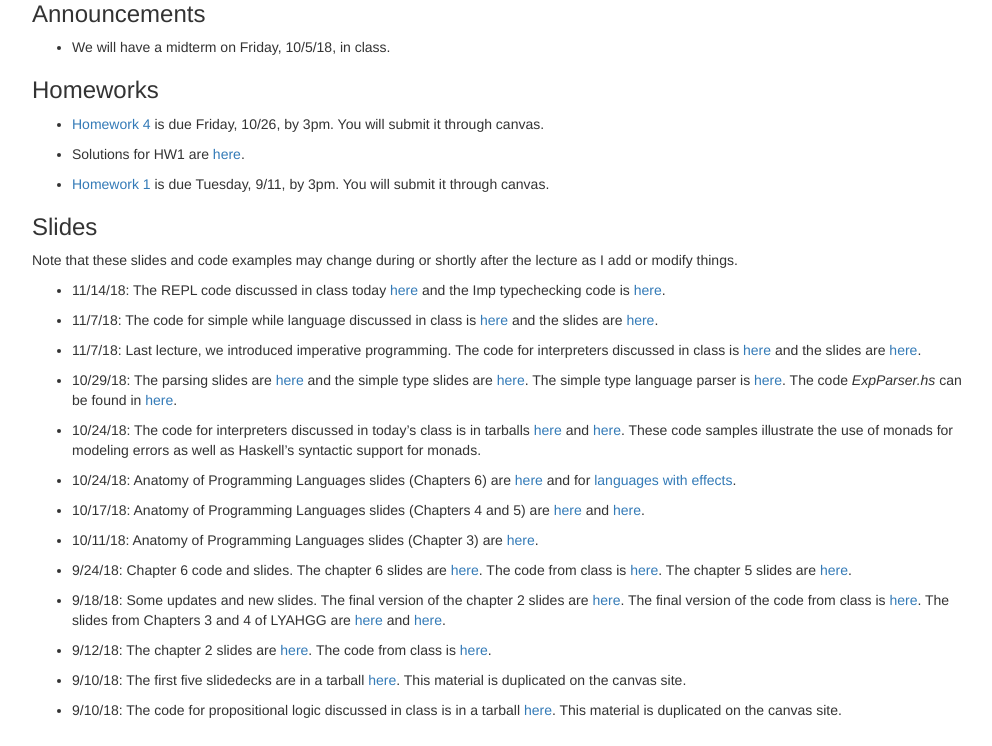
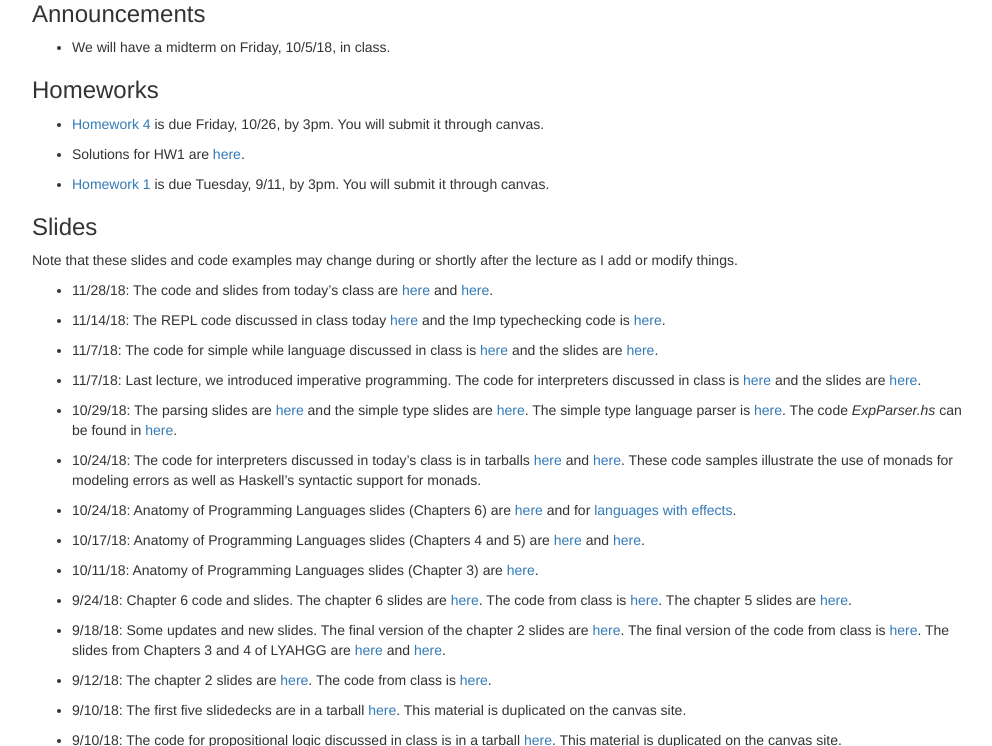
Before and after one commit to harrisonwl/harrisonwl.github.io, a Jekyll site: the page built from _posts/2018-09-10-cs4450.md, in a window 1280 px wide and 900 px high, scrolled down 725 px, cut to the strip 0-746 px from the top of the window. Shown: the whole strip, without its empty margins (233-1225 px from the left). Built offline with Jekyll 4.4.1, drawn with Linux system fonts in a browser that asks for light colours.

Commit message:
adding stuff from today's class

```diff
--- a/_posts/2018-09-10-cs4450.md
+++ b/_posts/2018-09-10-cs4450.md
@@ -61,6 +61,10 @@ Both of our textbooks are online:
 
 Note that these slides and code examples may change during or shortly after the lecture as I add or modify things.
 
+* 11/28/18: The code and slides from today's class are
+    <a href="https://harrisonwl.github.io/assets/courses/popl/fall2018/slides/HW7class.hs">here</a> and
+    <a href="https://harrisonwl.github.io/assets/courses/popl/fall2018/slides/ImpBindingRules.pdf">here</a>.
+
 * 11/14/18: The REPL code discussed in class today <a href="https://harrisonwl.github.io/assets/courses/popl/fall2018/languages/repl.tar.gz">here</a> and the Imp typechecking code is <a href="https://harrisonwl.github.io/assets/courses/popl/fall2018/languages/ImpTypeCheck.tar.gz">here</a>.
 
 * 11/7/18: The code for simple while language discussed in class is <a href="https://harrisonwl.github.io/assets/courses/popl/fall2018/languages/SimpleImperative.tar.gz">here</a> and the slides are <a href="https://harrisonwl.github.io/assets/courses/popl/fall2018/slides/SimpleImperative.pdf">here</a>.
```
Also changed, not shown: 2 other files.
